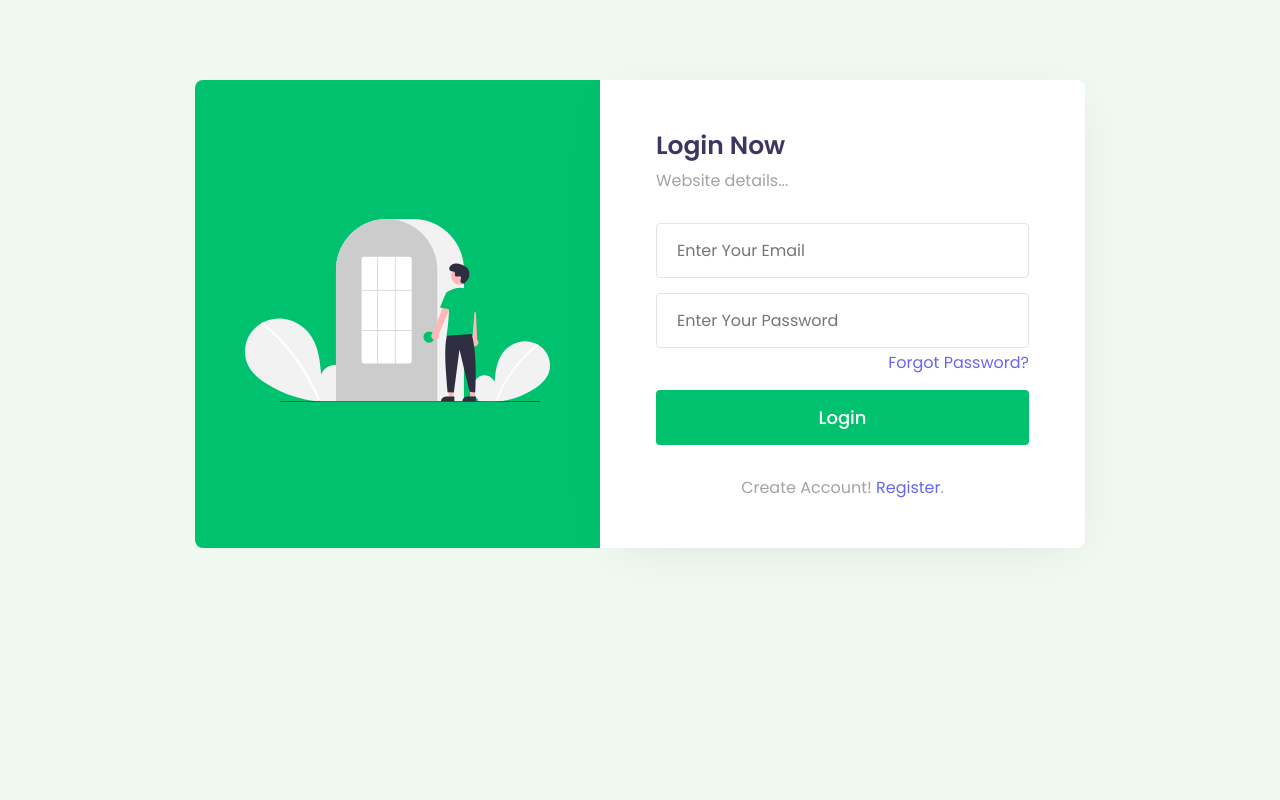
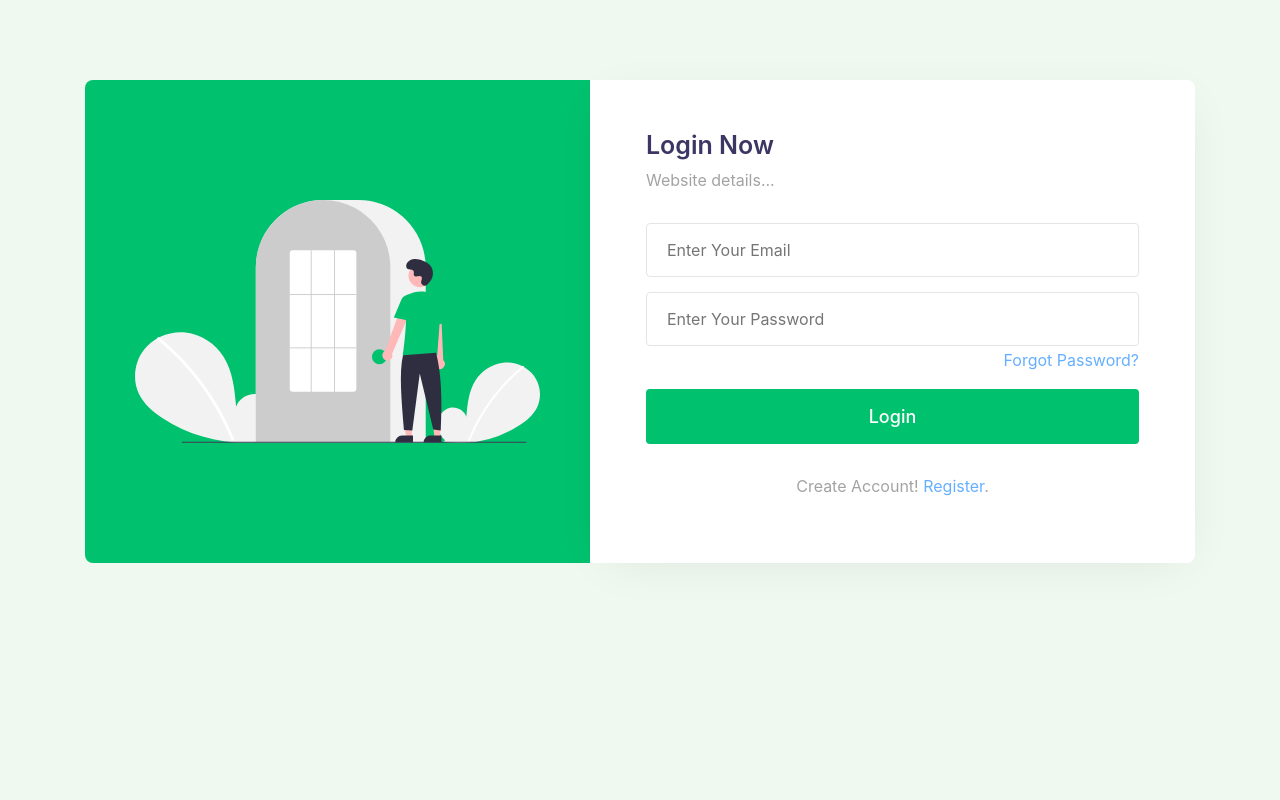
Before and after one commit to DyunReelCoding/Milestone-I07, a PHP site: page /milestone/ in a window 1280 px wide. Run offline with PHP 8.4, Linux system fonts and the light colour scheme; some libraries are stand-ins or nearby versions.

Commit message:
first commit

```diff
--- a/index.php
+++ b/index.php
@@ -33,8 +33,21 @@
             $row = mysqli_fetch_assoc($result);
 
             if (empty($row['code'])) {
-                $_SESSION['SESSION_EMAIL'] = $email;
-                header("Location: welcome.php");
+                // Validate reCAPTCHA
+                $recaptchaResponse = $_POST['g-recaptcha-response'];
+                $recaptchaSecretKey = '6LdVIc4oAAAAAFRImqezIKWk_SvYjsOkXt0zhP86';
+
+                // Verify reCAPTCHA
+                $recaptchaVerify = file_get_contents("https://www.google.com/recaptcha/api/siteverify?secret=$recaptchaSecretKey&response=$recaptchaResponse");
+                $recaptchaData = json_decode($recaptchaVerify);
+
+                if (!$recaptchaData->success) {
+                    $msg = "<div class='alert alert-danger'>Please verify that you are not a robot.</div>";
+                } else {
+                    // reCAPTCHA validation passed
+                    $_SESSION['SESSION_EMAIL'] = $email;
+                    header("Location: welcome.php");
+                }
             } else {
                 $msg = "<div class='alert alert-info'>First verify your account and try again.</div>";
             }
@@ -61,9 +74,10 @@
     <!--/Style-CSS -->
     <link rel="stylesheet" href="css/style.css" type="text/css" media="all" />
     <!--//Style-CSS -->
-
+    <link rel="stylesheet" href="https://cdn.jsdelivr.net/npm/bootstrap@4.3.1/dist/css/bootstrap.min.css" integrity="sha384-ggOyR0iXCbMQv3Xipma34MD+dH/1fQ784/j6cY/iJTQUOhcWr7x9JvoRxT2MZw1T" crossorigin="anonymous">
     <script src="https://kit.fontawesome.com/af562a2a63.js" crossorigin="anonymous"></script>
-
+    <script src="https://www.google.com/recaptcha/api.js" async defer></script>
+    <script src="https://ajax.googleapis.com/ajax/libs/jquery/3.7.1/jquery.min.js"></script>
 </head>
 
 <body>
@@ -87,7 +101,10 @@
                             <input type="email" class="email" name="email" placeholder="Enter Your Email" required>
                             <input type="password" class="password" name="password" placeholder="Enter Your Password" style="margin-bottom: 2px;" required>
                             <p><a href="forgot-password.php" style="margin-bottom: 15px; display: block; text-align: right;">Forgot Password?</a></p>
-                            <button name="submit" name="submit" class="btn" type="submit">Login</button>
+                            <div class="form-group">
+                                <div class="g-recaptcha" data-sitekey="6LdVIc4oAAAAAGnHXfdAGUf7cu_JVi-eO3iiJc7X"></div>
+                            </div>
+                            <button id="login" name="submit" class="btn" type="submit">Login</button>
                         </form>
                         <div class="social-icons">
                             <p>Create Account! <a href="register.php">Register</a>.</p>
@@ -110,7 +127,5 @@
             });
         });
     </script>
-
 </body>
-
 </html>
```
